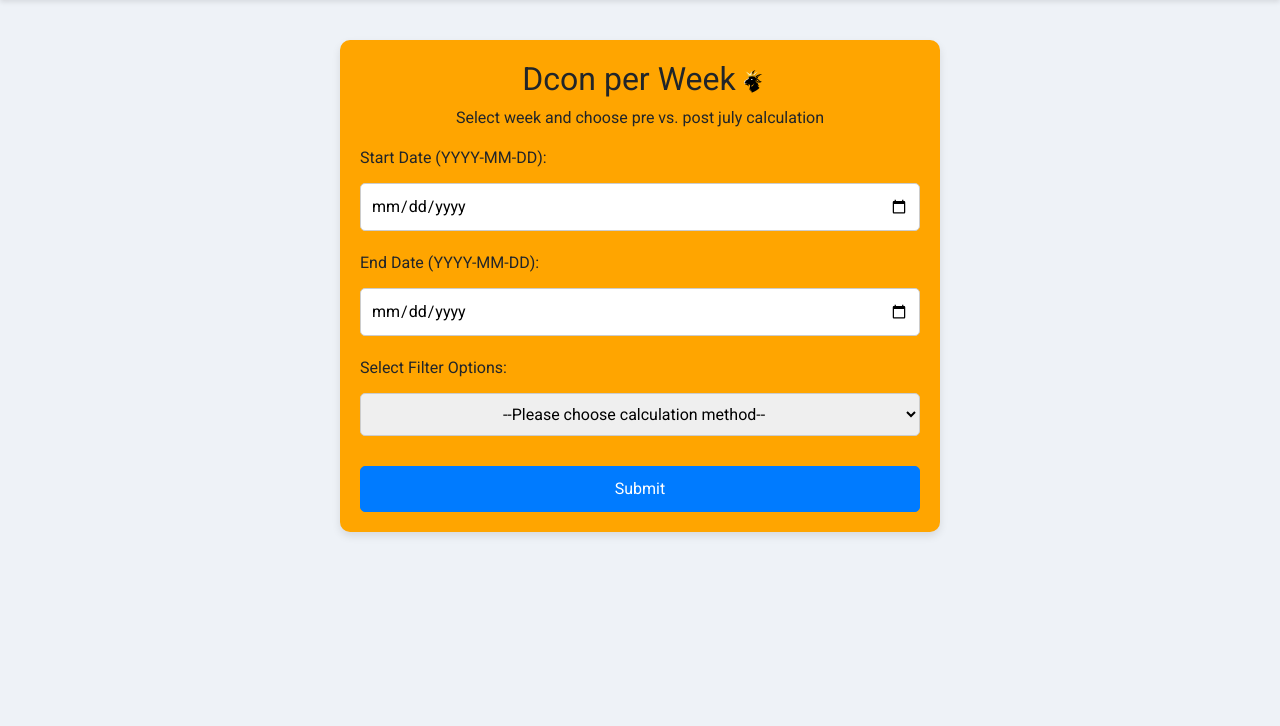
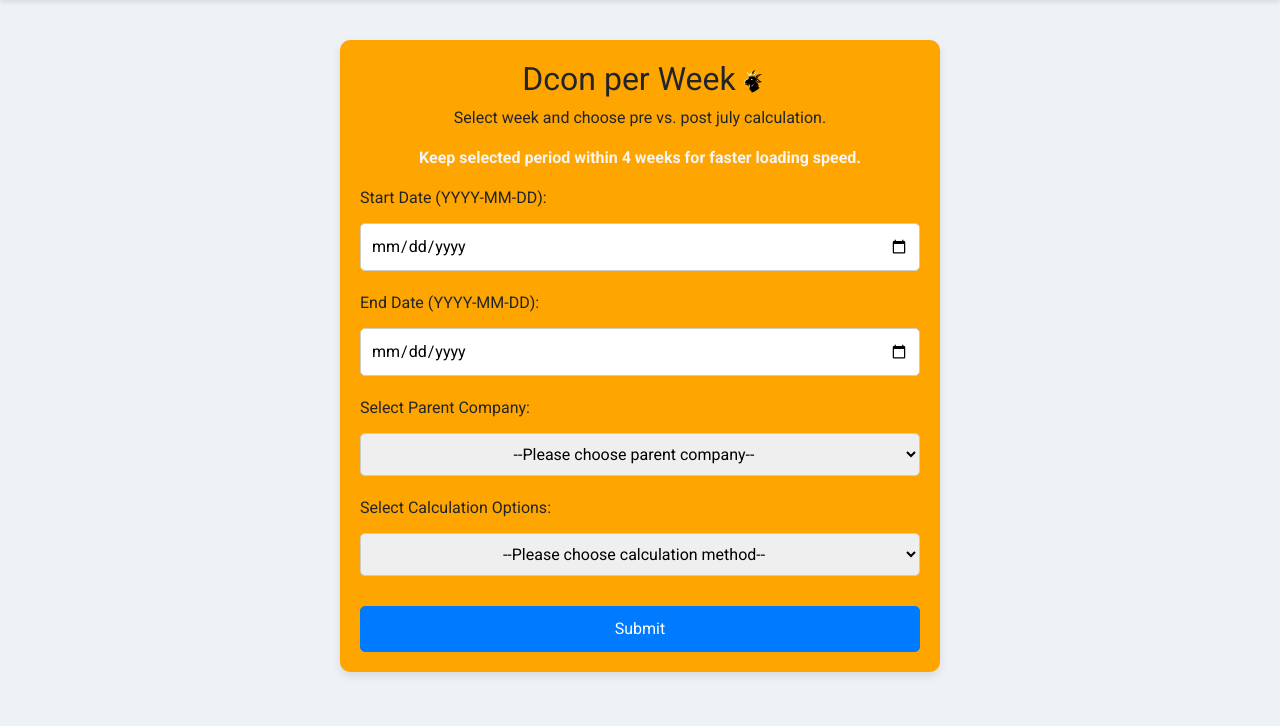
Before and after one commit to FIT-Dev-Team/lbec-flaskdata, a Flask app: page /form_wdcon in a window 1280 px wide. Shown: the part 74-800 px from the top of the page. Run offline with Flask 3, Linux system fonts and the light colour scheme; parts of the project's set-up code (start-up, migrations or seed data) failed here and were passed over; some libraries are stand-ins or nearby versions.

Commit message:
added parent, show only selected parent but excel will include all

```diff
--- a/app.py
+++ b/app.py
@@ -563,35 +563,66 @@ def form_wdcon():
 @app.route('/process_wdcon', methods=['POST'])
 def process_wdcon():
     logger.info("Processing the wdcon")
+
+    # Retrieve form data
     start_date = request.form['start_date']
     end_date = request.form['end_date']
-    filter_option = request.form.get('filter_options')  # Get the selected option
+    parent = request.form.get('parent_company')
+    filter_option = request.form.get('calc_options')  # Matching form name
+
+    # Set calculation method based on selection
     if filter_option == 'cons_false':
         CONS = False
         method = 'Pre-July2024'
     elif filter_option == 'cons_true':
         CONS = True
         method = 'Post-July2024'
+
     try:
-        week=DCON(engine=engine, start_date=start_date, end_date=end_date, grouping='weekly', CONS=CONS)
+        # Calculate weekly DCON
+        week = DCON(engine=engine, start_date=start_date, end_date=end_date, grouping='weekly', CONS=CONS)
         logger.info("Calculated weekly dcon")
+
+        # Group by parent company
         week = group_by_parent_company(week)
-        week_table = week.to_html(classes='table table-striped table-bordered table-hover', index=False)
 
+        # Filter by company
+        constance = week[week['PARENT_COMPANY'].isin(['Constance'])]
+        hyatt = week[week['PARENT_COMPANY'].isin(['Hyatt'])]
+        others = week[~week['PARENT_COMPANY'].isin(['Constance', 'Hyatt'])]
 
         # Store the Excel file for download
         temp_dir = tempfile.gettempdir()
         file_path = os.path.join(temp_dir, f"all_dcon_{method}.xlsx")
 
+        # Save different sheets for each company
         with pd.ExcelWriter(file_path, engine='xlsxwriter') as writer:
-            week.to_excel(writer, sheet_name='Weekly Data', index=False)
-            # overall_2.to_excel(writer, sheet_name='Overall Data', index=True)
-        return render_template(
-            'weekly_dcon.html',
-            week_table=week_table,
-            download_link=f"/download_excel/{os.path.basename(file_path)}"
+            constance.to_excel(writer, sheet_name='Constance', index=False)
+            hyatt.to_excel(writer, sheet_name='Hyatt', index=False)
+            others.to_excel(writer, sheet_name='Others', index=False)
 
-        )
+        # Generate download link
+        download_link = f"/download_excel/{os.path.basename(file_path)}"
+
+        # Render the appropriate table based on parent company selection
+        if parent == 'constance':
+            return render_template(
+                'weekly_dcon.html',
+                week_table=constance.to_html(classes='table table-striped table-bordered table-hover', index=False),
+                download_link=download_link
+            )
+        elif parent == 'hyatt':
+            return render_template(
+                'weekly_dcon.html',
+                week_table=hyatt.to_html(classes='table table-striped table-bordered table-hover', index=False),
+                download_link=download_link
+            )
+        else:
+            return render_template(
+                'weekly_dcon.html',
+                week_table=others.to_html(classes='table table-striped table-bordered table-hover', index=False),
+                download_link=download_link
+            )
     except Exception as e:
         logger.error(f"An error occurred: {str(e)}")
         return f"An error occurred: {str(e)}"
--- a/templates/form_wdcon.html
+++ b/templates/form_wdcon.html
@@ -42,24 +42,31 @@
 <div class="custom-container">
     <center>
         <h2>Dcon per Week<img src="/static/goated.png" width="32" height="32"></h2>
-        <p>Select week and choose pre vs. post july calculation</p>
+        <p>Select week and choose pre vs. post july calculation.</p>
+        <p style="color: whitesmoke; text-align:center;"><strong>Keep selected period within 4 weeks for faster loading speed.</strong></p>
     </center>
     <form action="{{ url_for('process_wdcon') }}" method="POST" class="custom-form">
-        <!-- Existing form fields -->
-
         <label for="start_date">Start Date (YYYY-MM-DD):</label>
         <input type="date" name="start_date" id="start_date" required>
 
         <label for="end_date">End Date (YYYY-MM-DD):</label>
         <input type="date" name="end_date" id="end_date" required>
 
-        <!-- New dropdown list -->
-        <label for="filter_options">Select Filter Options:</label>
-        <select name="filter_options" id="filter_options">
+        <!-- Parent Company Dropdown -->
+        <label for="parent_company">Select Parent Company:</label>
+        <select name="parent_company" id="parent_company">
+            <option value="">--Please choose parent company--</option>
+            <option value="constance">Constance</option>
+            <option value="hyatt">Hyatt</option>
+            <option value="others">Marriott & Others</option>
+        </select>
+
+        <!-- Calculation Options Dropdown -->
+        <label for="calc_options">Select Calculation Options:</label>
+        <select name="calc_options" id="calc_options">
             <option value="">--Please choose calculation method--</option>
             <option value="cons_false">Pre-July 2024 | FW + CV</option>
             <option value="cons_true">Post July 2024 | Mandatory Categories +/- CV</option>
-            <!-- Add more options -->
         </select>
 
         <button type="submit" class="btn btn-primary">Submit</button>
```
